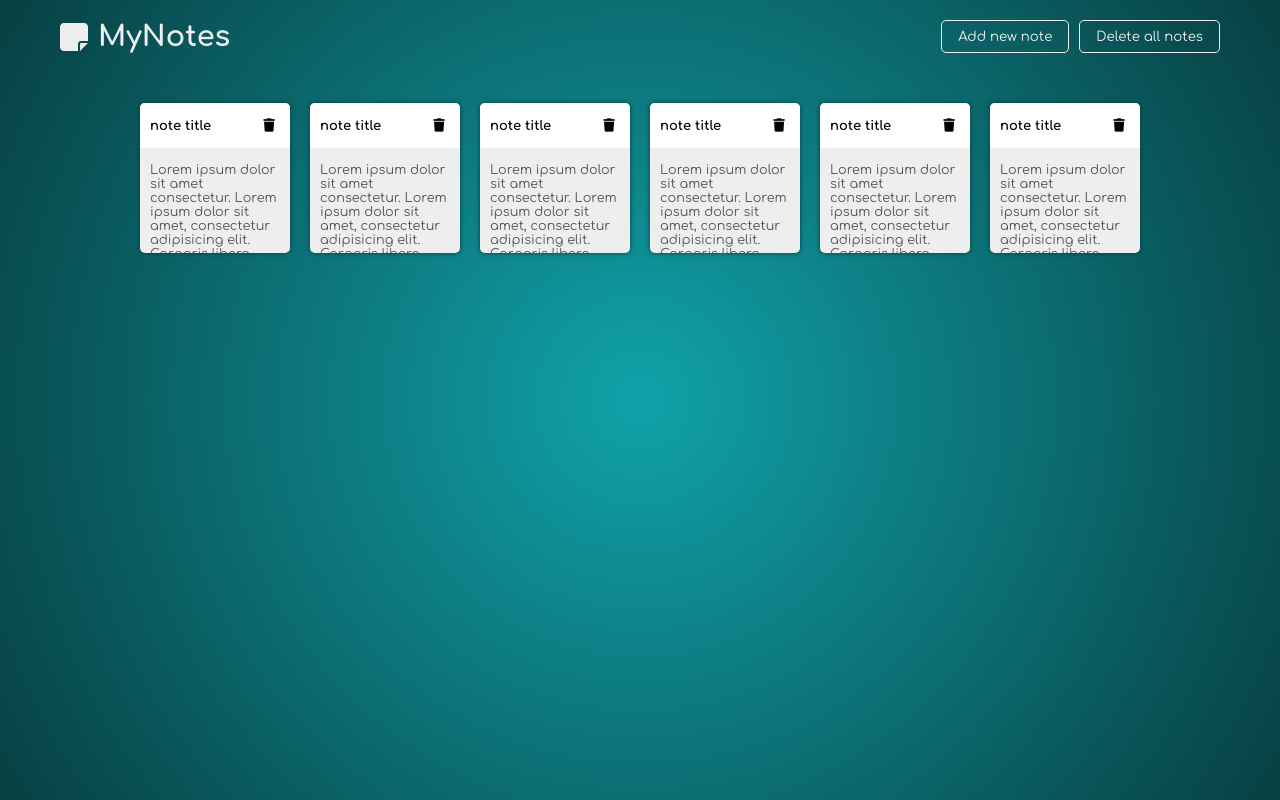
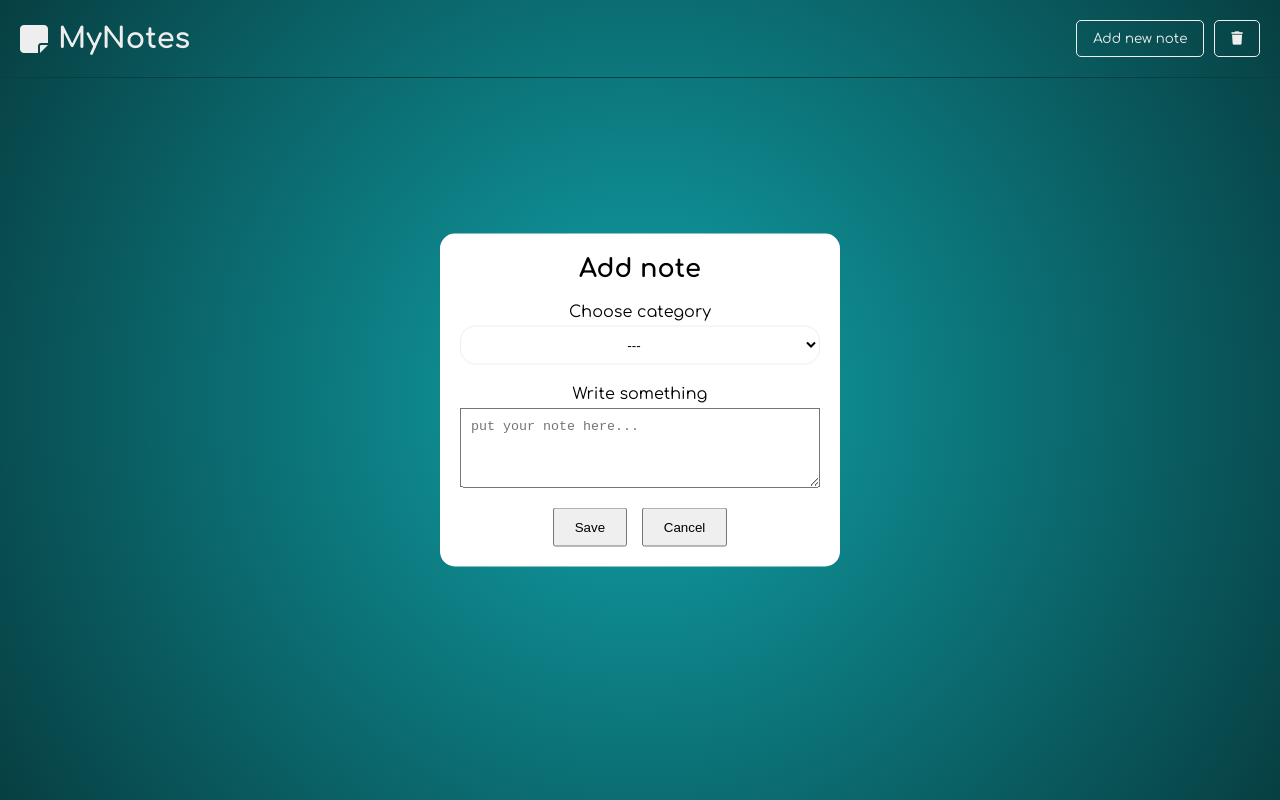
Before and after one commit to lukasRevol/myNotes-App, a plain HTML site: page index.html in a window 1280 px wide. Both pictures are taken after a click on the button "Add new note". Drawn offline with Linux system fonts and the light colour scheme.

Commit message:
doned
had some problems with finding parrent of note delete button. finally managed to solve the problem

```diff
--- a/index.html
+++ b/index.html
@@ -25,82 +25,35 @@
 				</a>
 				<div class="menu">
 					<button class="menu-btn add-note">Add new note</button>
-					<button class="menu-btn deleta-all">Delete all notes</button>
+					<button class="menu-btn deleta-all">
+						<i class="fa-solid fa-trash"></i>
+					</button>
 				</div>
 			</div>
 			<div class="notes-container">
-				<div class="note-box">
-					<div class="note-heading">
-						<h3 class="note-title">note title</h3>
-						<button class="delete-note">
-							<i class="fa-solid fa-trash"></i>
-						</button>
-					</div>
-					<p class="note-text">Lorem ipsum dolor sit amet consectetur. Lorem ipsum dolor sit amet, consectetur adipisicing elit. Corporis libero nam maxime animi numquam veniam, aperiam nobis doloribus quasi soluta repudiandae iure ipsam asperiores. Vitae veritatis voluptas praesentium quibusdam repellendus illo, odit dignissimos expedita, consequatur accusamus perferendis doloribus accusantium inventore?</p>
-				</div>
-				<div class="note-box">
-					<div class="note-heading">
-						<h3 class="note-title">note title</h3>
-						<button class="delete-note">
-							<i class="fa-solid fa-trash"></i>
-						</button>
-					</div>
-					<p class="note-text">Lorem ipsum dolor sit amet consectetur. Lorem ipsum dolor sit amet, consectetur adipisicing elit. Corporis libero nam maxime animi numquam veniam, aperiam nobis doloribus quasi soluta repudiandae iure ipsam asperiores. Vitae veritatis voluptas praesentium quibusdam repellendus illo, odit dignissimos expedita, consequatur accusamus perferendis doloribus accusantium inventore?</p>
-				</div>
-				<div class="note-box">
-					<div class="note-heading">
-						<h3 class="note-title">note title</h3>
-						<button class="delete-note">
-							<i class="fa-solid fa-trash"></i>
-						</button>
-					</div>
-					<p class="note-text">Lorem ipsum dolor sit amet consectetur. Lorem ipsum dolor sit amet, consectetur adipisicing elit. Corporis libero nam maxime animi numquam veniam, aperiam nobis doloribus quasi soluta repudiandae iure ipsam asperiores. Vitae veritatis voluptas praesentium quibusdam repellendus illo, odit dignissimos expedita, consequatur accusamus perferendis doloribus accusantium inventore?</p>
-				</div>
-				<div class="note-box">
-					<div class="note-heading">
-						<h3 class="note-title">note title</h3>
-						<button class="delete-note">
-							<i class="fa-solid fa-trash"></i>
-						</button>
-					</div>
-					<p class="note-text">Lorem ipsum dolor sit amet consectetur. Lorem ipsum dolor sit amet, consectetur adipisicing elit. Corporis libero nam maxime animi numquam veniam, aperiam nobis doloribus quasi soluta repudiandae iure ipsam asperiores. Vitae veritatis voluptas praesentium quibusdam repellendus illo, odit dignissimos expedita, consequatur accusamus perferendis doloribus accusantium inventore?</p>
-				</div>
-				<div class="note-box">
-					<div class="note-heading">
-						<h3 class="note-title">note title</h3>
-						<button class="delete-note">
-							<i class="fa-solid fa-trash"></i>
-						</button>
-					</div>
-					<p class="note-text">Lorem ipsum dolor sit amet consectetur. Lorem ipsum dolor sit amet, consectetur adipisicing elit. Corporis libero nam maxime animi numquam veniam, aperiam nobis doloribus quasi soluta repudiandae iure ipsam asperiores. Vitae veritatis voluptas praesentium quibusdam repellendus illo, odit dignissimos expedita, consequatur accusamus perferendis doloribus accusantium inventore?</p>
-				</div>
-				<div class="note-box">
-					<div class="note-heading">
-						<h3 class="note-title">note title</h3>
-						<button class="delete-note">
-							<i class="fa-solid fa-trash"></i>
-						</button>
-					</div>
-					<p class="note-text">Lorem ipsum dolor sit amet consectetur. Lorem ipsum dolor sit amet, consectetur adipisicing elit. Corporis libero nam maxime animi numquam veniam, aperiam nobis doloribus quasi soluta repudiandae iure ipsam asperiores. Vitae veritatis voluptas praesentium quibusdam repellendus illo, odit dignissimos expedita, consequatur accusamus perferendis doloribus accusantium inventore?</p>
-				</div>
+
+
+
+
+
 			</div>
 			<div class="popup hide">
 				<h2 class="pop-title">Add note</h2>
-				<p class="category-title">Choose category</p>
-				<select class="category" name="category" id="category">
-					<option value="">---</option>
-					<option value="amber">amber room</option>
-					<option value="workshop">workshop room</option>
-					<option value="office">office room</option>
-					<option value="kid">kid room</option>
-					<option value="exorcism">exorcism room</option>
-					<option value="mistress">mistress room</option>
+				<p class="note-setting-header">Choose category</p>
+				<select class="category" name="category">
+					<option class="room" value="">---</option>
+					<option class="room" value="amber">amber room</option>
+					<option class="room" value="workshop">workshop room</option>
+					<option class="room" value="office">office room</option>
+					<option class="room" value="kid">kid room</option>
+					<option class="room" value="exorcism">exorcism room</option>
+					<option class="room" value="mistress">mistress room</option>
 				</select>
-				<p class="note-content-title">Write something</p>
-				<textarea name="note-content"></textarea>
+				<p class="note-setting-header">Write something</p>
+				<textarea class="note-content" name="note-content" placeholder="put your note here..."></textarea>
 				<div class="pop-buttons">
-					<button class="save">Save</button>
-					<button class="cancel">Cancel</button>
+					<button class="pop-btn save">Save</button>
+					<button class="pop-btn cancel">Cancel</button>
 				</div>
 			</div>
 		</div>
--- a/js/main.js
+++ b/js/main.js
@@ -0,0 +1,100 @@
+// VARIABLES ----------------------------------
+
+// buttons
+const newNoteBtn = document.querySelector('.add-note');
+const deleteNoteBtn = document.querySelectorAll('.delete-note');
+const saveNoteBtn = document.querySelector('.save');
+const closePopupBtn = document.querySelector('.cancel');
+const deleteAllBtn = document.querySelector('.deleta-all');
+
+// containers
+const popupBox = document.querySelector('.popup');
+const notesContainer = document.querySelector('.notes-container');
+
+// inputs
+const selectInput = document.querySelector('.category');
+const texAreaInput = document.querySelector('.note-content');
+
+// new note elements
+let noteBox;
+let noteHeading;
+let noteTitle;
+let noteButton;
+let noteIcon;
+let noteText;
+
+// FUNCTIONS ----------------------------------
+
+// showing and hiding DIV.POPUP function
+const openPopup = () => {
+	popupBox.classList.remove('hide');
+};
+
+const closePopup = () => {
+	popupBox.classList.add('hide');
+};
+
+// finds all elements with class .note-box / contain them in nodeList / iterate trought all of them and delete each of them
+const deleteAllNotes = () => {
+	const allNotes = document.querySelectorAll('.note-box');
+	allNotes.forEach((el) => {
+		el.remove();
+	});
+};
+
+const deleteOneNote = (e) => {
+    console.log(e.target);
+    if(e.target.matches('.fa-trash')) {
+        e.target.closest('.note-box').remove();
+    };
+
+}
+
+// creates DIV.NOTE-BOX with all needed elements inside and adds classes to them
+const createNoteElements = () => {
+	//creating all needed elements
+	noteBox = document.createElement('div');
+	noteHeading = document.createElement('div');
+	noteTitle = document.createElement('h3');
+	noteButton = document.createElement('button');
+	noteIcon = document.createElement('i');
+	noteText = document.createElement('p');
+
+	//adding classes to right elements
+	noteBox.classList.add('note-box');
+	noteHeading.classList.add('note-heading');
+	noteTitle.classList.add('note-title');
+	noteButton.classList.add('delete-note');
+	noteIcon.classList.add('fa-solid', 'fa-trash');
+	noteText.classList.add('note-text');
+
+	// putting all elements in correct order and adding them to DOM
+	notesContainer.append(noteBox);
+	noteBox.append(noteHeading);
+	noteBox.append(noteText);
+	noteHeading.append(noteTitle);
+	noteHeading.append(noteButton);
+	noteButton.append(noteIcon);
+
+	noteTitle.textContent = selectInput.value;
+	noteText.textContent = texAreaInput.value;
+};
+
+const saveNote = () => {
+	if (selectInput.value === '' || texAreaInput.value === '') {
+		console.log('ERROR');
+	} else {
+		createNoteElements();
+		closePopup();
+	}
+};
+
+// EVENT LISTENERS -----------------------
+
+//listener on "add new note" button. runs 'openPopup' function
+newNoteBtn.addEventListener('click', openPopup);
+// deletes all notes with class.note-box
+deleteAllBtn.addEventListener('click', deleteAllNotes);
+saveNoteBtn.addEventListener('click', saveNote);
+closePopupBtn.addEventListener('click', closePopup);
+notesContainer.addEventListener('click', deleteOneNote);
--- a/sass/_colors.scss
+++ b/sass/_colors.scss
@@ -1,3 +1,6 @@
-$dark: #111;
+$dark: #444;
 $light: #eee;
+$highlight: #ccc;
+$negative: #cd1c1c;
 $accent: rgb(18, 172, 162);
+$shadow: rgba(7, 63, 66, 1);
--- a/sass/main.scss
+++ b/sass/main.scss
@@ -15,13 +15,16 @@ body {
 	font-family: 'Comfortaa', sans-serif;
 	background-color: $dark;
 	background: #073f42;
-    background: radial-gradient(circle, rgba(16,162,169,1) 0%, rgba(7,63,66,1) 100%);
+	background: radial-gradient(
+		circle,
+		rgba(16, 162, 169, 1) 0%,
+		rgba(7, 63, 66, 1) 100%
+	);
 }
 
 .wrapper {
 	width: 100%;
-    max-width: 1200px;
-    // height: 100vh;
+	max-width: 1400px;
 }
 
 .heading-container {
@@ -29,7 +32,7 @@ body {
 	justify-content: space-between;
 	align-items: center;
 	padding: 20px;
-
+    border-bottom: 1px solid $shadow;
 }
 
 .logo-box {
@@ -43,7 +46,7 @@ body {
 	&:hover {
 		color: $accent;
 	}
-    .logo{
+	.logo {
 		margin-right: 10px;
 	}
 	.logo-name {
@@ -54,11 +57,10 @@ body {
 
 .menu {
 	display: flex;
-
-
-    // margin: 20px;
 	.menu-btn {
-        padding: 8px 16px;
+		display: flex;
+		align-items: center;
+		padding: 10px 16px;
 		margin-left: 10px;
 		font-family: 'Comfortaa', sans-serif;
 		color: $light;
@@ -74,55 +76,131 @@ body {
 }
 
 .notes-container {
-    display: flex;
-    flex-wrap: wrap;
-    justify-content: center;
+	display: grid;
+	grid-template-columns: repeat(1, 1fr);
+	justify-content: flex-start;
 	padding: 20px;
+
 	.note-box {
 		margin: 10px;
-        width: 150px;
-        height: 150px;
 		font-size: 0.8rem;
 		background: $light;
 		border: none;
+		box-shadow: 0 0 5px $shadow;
+		overflow: hidden;
 		border-radius: 5px;
-        box-shadow: 0 0 5px rgba(7,63,66,1);
-        overflow: hidden;
-        &:hover {
-            height: 300px;
-        }
 
 		.note-heading {
 			display: flex;
 			justify-content: space-between;
 			align-items: center;
-            padding: 10px 10px;
-            font-size: .7rem;
+			padding: 10px 15px;
 			background-color: #fff;
+            .note-title {
+                color: $dark;
+                font-weight: bold;
+            }
 			.delete-note {
 				padding: 5px;
+				color: $dark;
 				background: none;
 				border: none;
+				cursor: pointer;
+				&:hover {
+					color: $negative;
+				}
+			}
+		}
+
+		.note-text {
+            padding: 15px;
+			color: #555;
+            background-color: #fff;
+		}
+	}
+}
+
+.popup {
+	position: absolute;
+	display: flex;
+	flex-direction: column;
+	align-items: center;
+	width: 100%;
+	max-width: 400px;
+	padding: 20px;
+	left: 50%;
+	top: 50%;
+	transform: translate(-50%, -50%);
+	background-color: #fff;
+	border-radius: 15px;
+
+	.pop-title {
+		font-size: 1.6rem;
+		margin-bottom: 20px;
+	}
+
+	.note-setting-header {
+		margin-bottom: 5px;
+	}
+	.category {
+		margin-bottom: 20px;
+		text-align: center;
+		width: 100%;
+		padding: 10px 20px;
+		border: 1px solid $light;
+		border-radius: 15px;
+		background: none;
+        cursor: pointer;
+
+	}
+    .note-content {
+        // width: 100%;
+        min-width: 100%;
+        max-width: 100%;
+        // height: 50%;
+        min-height: 10vh;
+        max-height: 30vh;
+        padding: 10px;
+        margin-bottom: 20px;
+    }
+
+    .pop-buttons {
+        .pop-btn {
+            padding: 10px 20px;
+            margin: 0 5px 0 5px;
             cursor: pointer;
         }
     }
 
-        .note-text {
-            padding: 15px 10px;
-            color: #555;
-        }
-    }
 }
 
 .hide {
 	display: none;
 }
 
-@media (min-width: 500px) {
+@media (min-width: 480px) {
 	.logo-box {
-
 		.logo-name {
 			display: block;
 		}
 	}
+
+	.notes-container {
+		display: grid;
+		grid-template-columns: repeat(2, 1fr);
 	}
+}
+
+@media (min-width: 768px) {
+	.notes-container {
+		display: grid;
+		grid-template-columns: repeat(3, 1fr);
+	}
+}
+
+@media (min-width: 1023px) {
+	.notes-container {
+		display: grid;
+		grid-template-columns: repeat(4, 1fr);
+	}
+}
```
Also changed, not shown: css/main.css, 1 other file. Lines whose indentation alone changed are shown as unchanged.
